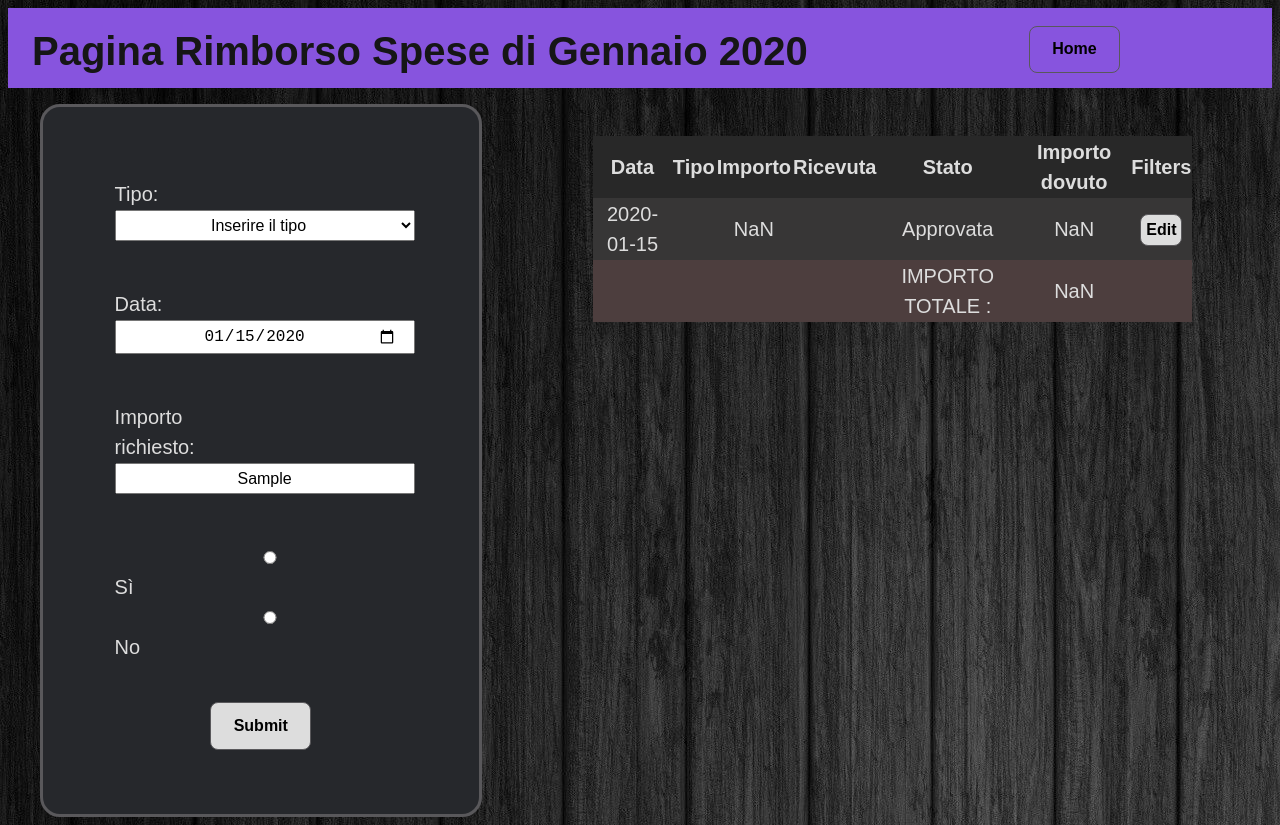
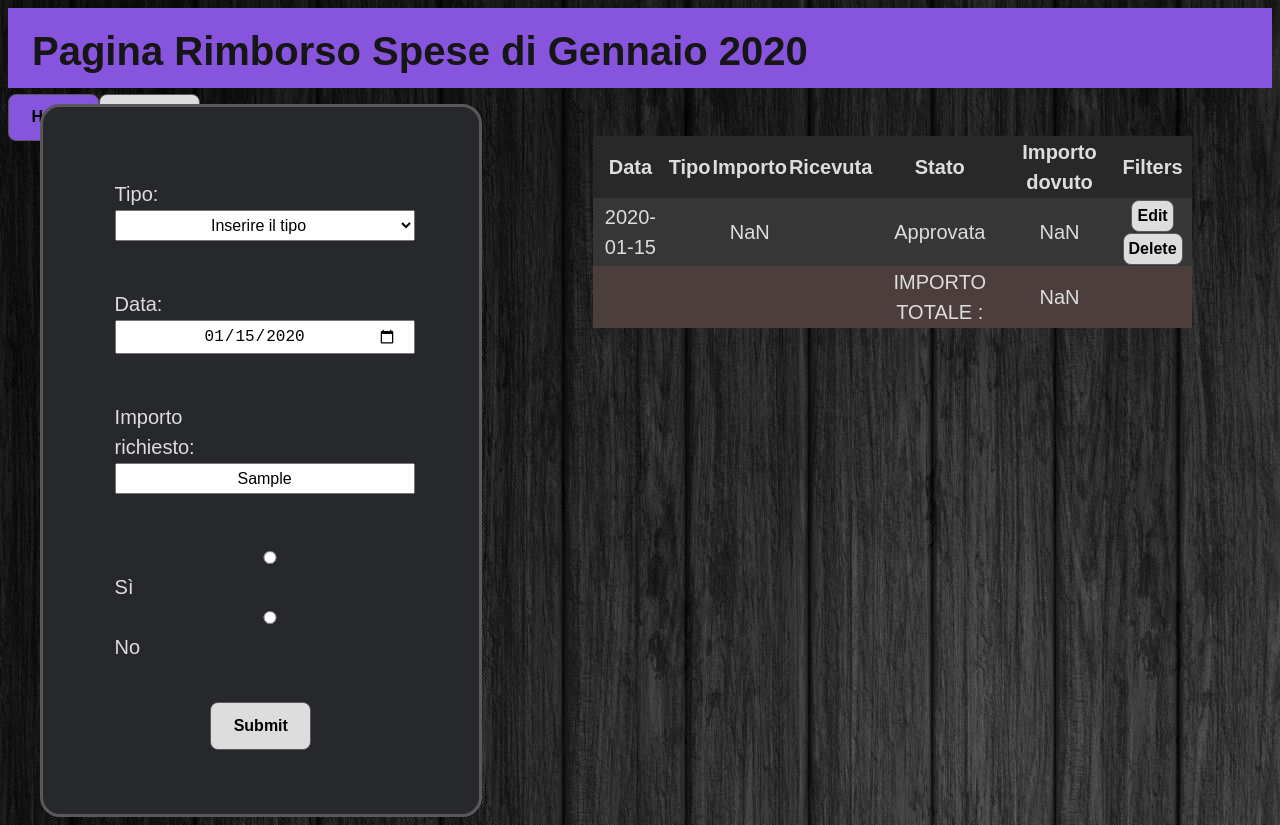
Before and after one commit to Signoregregio/Rimborsi-spesa_-Javascript-React.js-, a React (Create React App) app in the folder 2 parte/rimborso-spese/: page / in a window 1280 px wide. Both pictures are taken after typing "2020-01-15", "Sample" into the empty fields and a click on the button "Submit". Built offline with nearby package versions, Linux system fonts and the light colour scheme.

Commit message:
Aggiunto Cancel & Delete Buttons

```diff
--- /dev/null
+++ b/2 parte/rimborso-spese/src/Header/GoHome.jsx
@@ -0,0 +1,6 @@
+export default function Home(){
+
+    return(
+            <button className="navButton">Home</button>
+    )
+}
--- /dev/null
+++ b/2 parte/rimborso-spese/src/Header/Header.jsx
@@ -0,0 +1,13 @@
+import TitleRefundPage from "./TitleRefundPage";
+import Nav from "./Nav";
+
+export default function Header({dateMonth}) {
+	return (
+		<div className="divHeader">
+			<header>
+				<TitleRefundPage dateMonth={dateMonth} />
+				<Nav />
+			</header>
+		</div>
+	);
+}
--- /dev/null
+++ b/2 parte/rimborso-spese/src/Header/LogIn.jsx
@@ -0,0 +1,5 @@
+export default function LogIn(){
+    return(
+        <button className="logInOut">LogIn</button>
+    )
+}
--- /dev/null
+++ b/2 parte/rimborso-spese/src/Header/LogOut.jsx
@@ -0,0 +1,5 @@
+export default function Logout(){
+    return(
+        <button className="logInOut">Logout</button>
+    )
+}
--- a/2 parte/rimborso-spese/src/Header/Nav.jsx
+++ b/2 parte/rimborso-spese/src/Header/Nav.jsx
@@ -1,8 +1,14 @@
-export default function Nav(){
+import GoHome from "./GoHome";
+import LogIn from "./LogIn";
+import LogOut from "./LogOut";
 
-    return(
-        <nav>
-            <button className="goHome">Home</button>
-        </nav>
-    )
+export default function Nav() {
+	return (
+		<div className="divNav">
+			<nav>
+				<GoHome />
+				<LogOut></LogOut>
+			</nav>
+		</div>
+	);
 }
--- a/2 parte/rimborso-spese/src/Header/TitleRefundPage.jsx
+++ b/2 parte/rimborso-spese/src/Header/TitleRefundPage.jsx
@@ -3,12 +3,12 @@ export default function TitleRefundPage({dateMonth}){
         let month = dateMonth.slice(5,7);
         let year = dateMonth.slice(0,4);
         let monthArray = ["Gennaio", "Febbraio", "Marzo", "Aprile", "Maggio", "Giugno", "Luglio", "Agosto", "Settembre", "Ottobre", "Novembre", "Dicembre"]
-        dateMonth = monthArray[month - 1] + " " + year;
+        dateMonth = " di " + monthArray[month - 1] + " " + year;
     }
 
     (dateMonth !== "" && translateMonth());
 
     return(
-        <h1 className="title">Pagina Rimborso Spese di {dateMonth}</h1>
+        <h1 className="title">Pagina Rimborso Spese{dateMonth}</h1>
     )
 }
--- /dev/null
+++ b/2 parte/rimborso-spese/src/Home.jsx
@@ -0,0 +1,5 @@
+// export default function Home(){
+//     return(
+
+//     )
+// }
--- a/2 parte/rimborso-spese/src/RefundPage.jsx
+++ b/2 parte/rimborso-spese/src/RefundPage.jsx
@@ -1,7 +1,6 @@
 import Form from "./RefundPage/Form";
 import TableRefund from "./RefundPage/TableRefund";
-import TitleRefundPage from "./Header/TitleRefundPage";
-import Nav from "./Header/Nav";
+import Header from "./Header/Header";
 import { translateStatus, approveStatus, setMaxRefundable } from "./RefundPage/approvationRules";
 import { useState } from "react";
 import { nanoid } from "nanoid";
@@ -28,7 +27,7 @@ export default function RefundPage() {
 	const [editRowId, setEditRowId] = useState();
 
 	function handleAddFormChange(event) {
-		event.preventDefault();
+		// event.preventDefault();
 
 		const fieldName = event.target.getAttribute("name");
 		const fieldValue = event.target.value;
@@ -67,7 +66,6 @@ export default function RefundPage() {
 		setRows(newRows);
 		console.log(newRow);
 		console.log(newRows);
-		console.log(rows);
 	}
 
 	function handleEditFormSubmit(event) {
@@ -75,13 +73,13 @@ export default function RefundPage() {
 
 		let state = translateStatus(approveStatus(editFormData.ticket, editFormData.amount));
 		const editedRow = {
-			id: editFormData.id,
+			id: editRowId,
 			type: editFormData.type,
 			dateRefund: editFormData.dateRefund,
 			amount: Number(editFormData.amount),
 			ticket: editFormData.ticket,
 			state: state,
-			refund: Number(setMaxRefundable(state, formObject.type, formObject.amount)),
+			refund: Number(setMaxRefundable(state, editFormData.type, editFormData.amount)),
 		};
 
 		const newRows = [...rows];
@@ -89,9 +87,14 @@ export default function RefundPage() {
 		const index = rows.findIndex((row) => row.id === editRowId);
 
 		newRows[index] = editedRow;
-		setRows(newRows)
-		setEditRowId(null)
+		setRows(newRows);
+		setEditRowId(null);
 	}
+
+	const handleCancelClick = () => {
+		setEditRowId(null);
+	  };
+
 
 	function handleEditClick(event, row) {
 		event.preventDefault();
@@ -106,14 +109,16 @@ export default function RefundPage() {
 		setEditFormData(formValues);
 	}
 
+	function handleDeleteClick(rowId) {
+		const newRows = [...rows];
+		const index = rows.findIndex((row) => row.id === rowId);
+		newRows.splice(index, 1);
+		setRows(newRows);
+	}
+
 	return (
 		<div className="flexbox">
-			<div className="divHeader">
-				<header>
-					<TitleRefundPage dateMonth={formObject.dateRefund} />
-					<Nav />
-				</header>
-			</div>
+			<Header dateMonth={formObject.dateRefund}/>
 			<div id="leftSide">
 				<Form
 					handleAddFormChange={handleAddFormChange}
@@ -130,6 +135,8 @@ export default function RefundPage() {
 						handleEditFormChange={handleEditFormChange}
 						editFormData={editFormData}
 						handleEditFormSubmit={handleEditFormSubmit}
+						handleDeleteClick={handleDeleteClick}
+						handleCancelClick={handleCancelClick}
 					/>
 				</div>
 			</div>
--- a/2 parte/rimborso-spese/src/RefundPage/EditableRow.jsx
+++ b/2 parte/rimborso-spese/src/RefundPage/EditableRow.jsx
@@ -1,6 +1,6 @@
-export default function EditableRow({handleEditFormChange, editFormData}){
+export default function EditableRow({handleEditFormChange, editFormData, handleCancelClick, id}){
     return(
-        <tr>
+        <tr key={id}>
             <td>
                 <input type="text" required="required" placeholder="Enter a date..." name="date" value={editFormData.dateRefund} onChange={handleEditFormChange}/>
             </td>
@@ -21,6 +21,7 @@ export default function EditableRow({handleEditFormChange, editFormData}){
             </td>
             <td>
                 <button className="editButton" type="submit">Save</button>
+                <button className="editButton" type="button" onClick={() => handleCancelClick()}>Cancel</button>
             </td>
         </tr>
     )
--- a/2 parte/rimborso-spese/src/RefundPage/ReadOnlyRow.jsx
+++ b/2 parte/rimborso-spese/src/RefundPage/ReadOnlyRow.jsx
@@ -1,5 +1,5 @@
-export default function ReadOnlyRow({row, handleEditClick}){
-    return(
+export default function ReadOnlyRow({ row, handleEditClick, handleDeleteClick }) {
+	return (
 		<tr key={row.id}>
 			<td>{row.dateRefund}</td>
 			<td>{row.type}</td>
@@ -7,7 +7,12 @@ export default function ReadOnlyRow({row, handleEditClick}){
 			<td>{row.ticket}</td>
 			<td>{row.state}</td>
 			<td>{row.refund}</td>
-        <td><button className="editButton" type="button" onClick={(event) => handleEditClick(event, row)}>Edit</button></td>
+			<td>
+				<button className="editButton" type="button" onClick={(event) => handleEditClick(event, row)}>
+					Edit
+				</button>
+                <button className="editButton" type="button" onClick={()=> handleDeleteClick(row.id)}>Delete</button>
+			</td>
 		</tr>
-    )
+	);
 }
--- a/2 parte/rimborso-spese/src/RefundPage/TableRefund.jsx
+++ b/2 parte/rimborso-spese/src/RefundPage/TableRefund.jsx
@@ -9,12 +9,14 @@ export default function TableRefund({
 	handleEditFormChange,
 	editFormData,
 	handleEditFormSubmit,
+	handleDeleteClick,
+	handleCancelClick,
 }) {
 	return (
 		<form onSubmit={handleEditFormSubmit}>
 			<table id="tableForm">
 				<thead>
-					<tr>
+					<tr key={1}>
 						<th>Data</th>
 						<th>Tipo</th>
 						<th>Importo</th>
@@ -28,15 +30,24 @@ export default function TableRefund({
 					{rows.map((row) => (
 						<Fragment>
 							{editRowId === row.id ? (
-								<EditableRow handleEditFormChange={handleEditFormChange} editFormData={editFormData} />
+								<EditableRow
+									handleEditFormChange={handleEditFormChange}
+									editFormData={editFormData}
+									handleCancelClick={handleCancelClick}
+									id={row.id}
+								/>
 							) : (
-								<ReadOnlyRow row={row} handleEditClick={handleEditClick} />
+								<ReadOnlyRow
+									row={row}
+									handleEditClick={handleEditClick}
+									handleDeleteClick={handleDeleteClick}
+								/>
 							)}
 						</Fragment>
 					))}
 				</tbody>
 				<tfoot>
-					<tr>
+					<tr key={2}>
 						<td colSpan="4"></td>
 						<td>IMPORTO TOTALE :</td>
 						<td>{rows.reduce((accumulator, currentValue) => accumulator + currentValue.refund, 0)}</td>
--- a/2 parte/rimborso-spese/src/index.css
+++ b/2 parte/rimborso-spese/src/index.css
@@ -87,10 +87,7 @@ button:disabled {
   height: 5rem;
 }
 
-.goHome {
-  position: absolute;
-  right: 10rem;
-  top: 1.6rem; /*9.87px*/
+.navButton {
   background-color: var(--colorbar);
 }
 
```
Lines whose indentation alone changed are shown as unchanged.
